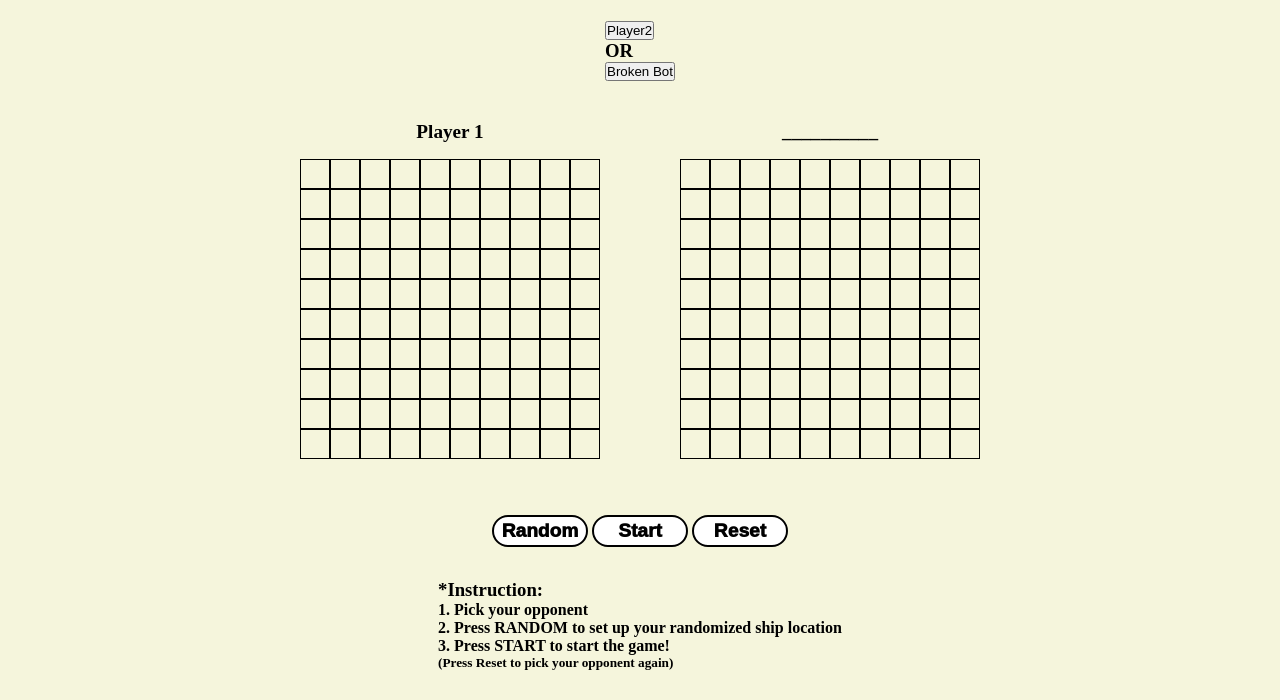
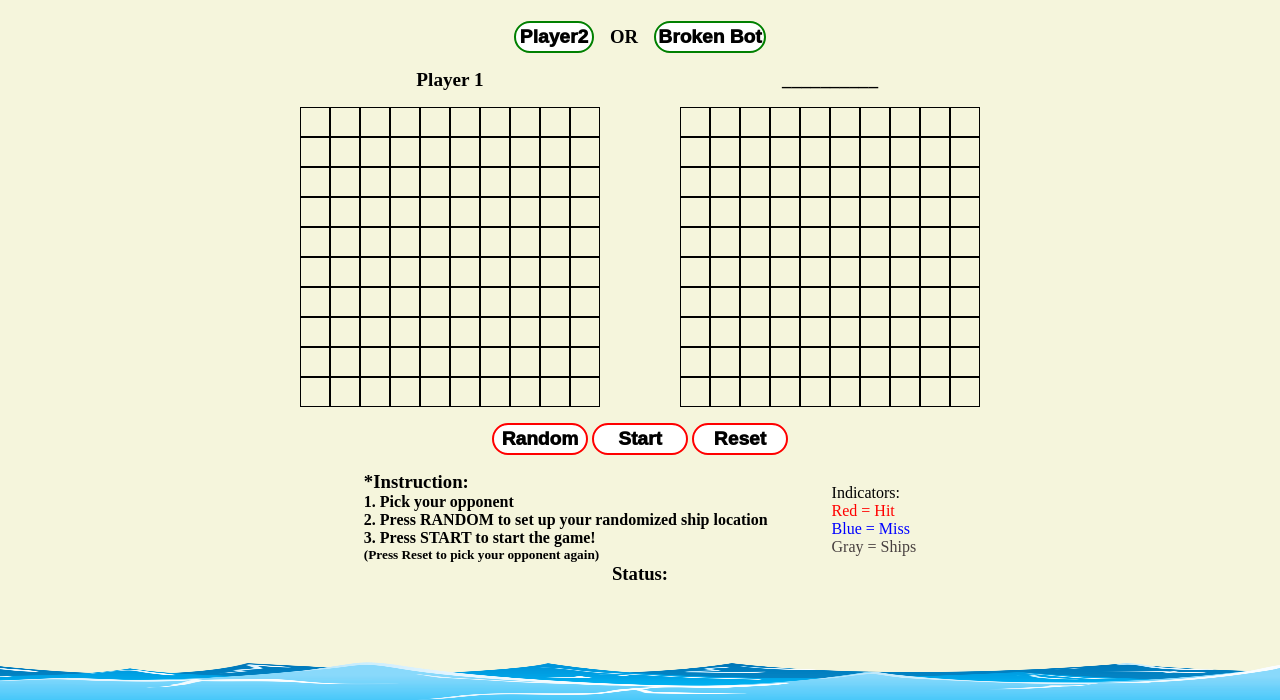
Before and after one commit to jipark92/JS-BattleShip-Project, a website built with webpack: page src/index.html in a window 1280 px wide. Shown: the part 83-783 px from the top of the page. Built offline with nearby package versions, Linux system fonts and the light colour scheme; a web font is replaced by a local one.

Commit message:
add animations and change instruction layout

```diff
--- a/src/style.css
+++ b/src/style.css
@@ -42,7 +42,6 @@ body {
     min-height: 75%;
     max-width: 100%;
     gap: 5rem;
-    margin: 1.5rem;
     flex-wrap: wrap;
 }
 
@@ -89,7 +88,7 @@ body {
 }
 
 .button-container {
-    margin: 2rem;
+    margin: 1rem;
 }
 
 .reset-btn {
@@ -97,7 +96,7 @@ body {
     width: 6rem;
     font-size: 1.2rem;
     font-weight: 1000;
-    border: 2px solid black;
+    border: 2px solid red;
     border-radius: 25px;
     background-color: white;
 }
@@ -112,7 +111,7 @@ body {
     width: 6rem;
     font-size: 1.2rem;
     font-weight: 1000;
-    border: 2px solid black;
+    border: 2px solid red;
     border-radius: 25px;
     background-color: white;
 }
@@ -127,12 +126,53 @@ body {
     width: 6rem;
     font-size: 1.2rem;
     font-weight: 1000;
-    border: 2px solid black;
+    border: 2px solid red;
     border-radius: 25px;
     background-color: white;
 }
 
 .random-btn:hover {
+    transform: scale(1.1);
+    transform: translateY(-3px);
+}
+
+.against-container {
+    width: 100%;
+    display: flex;
+    justify-content: center;
+    align-items: center;
+    /* margin:2rem 0 2rem 0; */
+
+}
+
+.againstcpu-btn {
+    min-height: 2rem;
+    width: 7rem;
+    font-size: 1.2rem;
+    font-weight: 1000;
+    border: 2px solid green;
+    border-radius: 25px;
+    background-color: white;
+    margin-left: 1rem;
+}
+
+.againstcpu-btn:hover {
+    transform: scale(1.1);
+    transform: translateY(-3px);
+}
+
+.againstplayer-btn {
+    margin-right: 1rem;
+    min-height: 2rem;
+    width: 5rem;
+    font-size: 1.2rem;
+    font-weight: 1000;
+    border: 2px solid green;
+    border-radius: 25px;
+    background-color: white;
+}
+
+.againstplayer-btn:hover {
     transform: scale(1.1);
     transform: translateY(-3px);
 }
@@ -158,14 +198,16 @@ body {
 
 .instruction-container{
     display: flex;
-    flex-direction: column;
-    justify-content: center;
-    align-items: center;
-    width: 55%;
+    justify-content: space-evenly;
+    min-width: 680px;
+
+}
+
+.instruct {
 }
 
 .instruction {
-    padding-top: 2rem;
+    padding-top: 0.8rem;
 }
 
 .game-started {
@@ -182,8 +224,11 @@ body {
 }
 
 .water-container{
+    position:absolute;
+    top: 90%;
+
     width: 100vw;
-    height: 25vh;
+    height: 20vh;
 }
 
 
```
